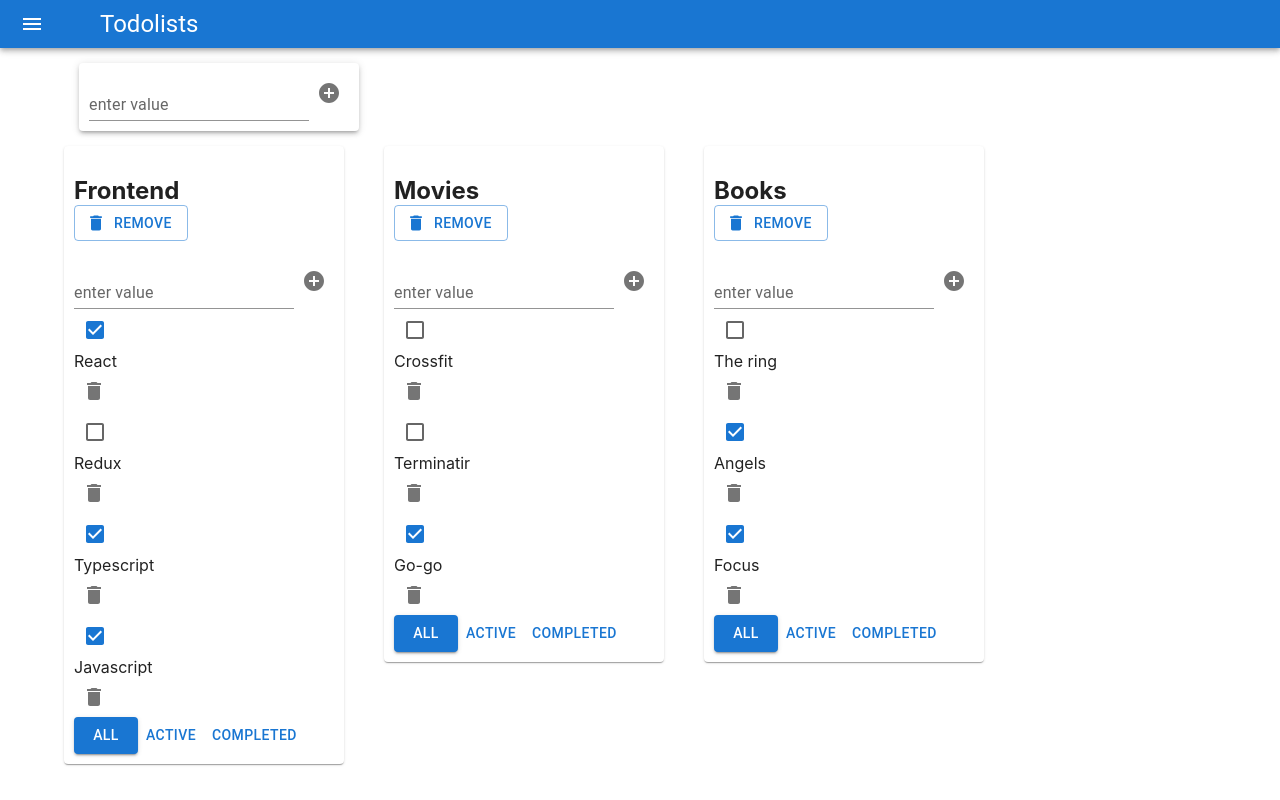
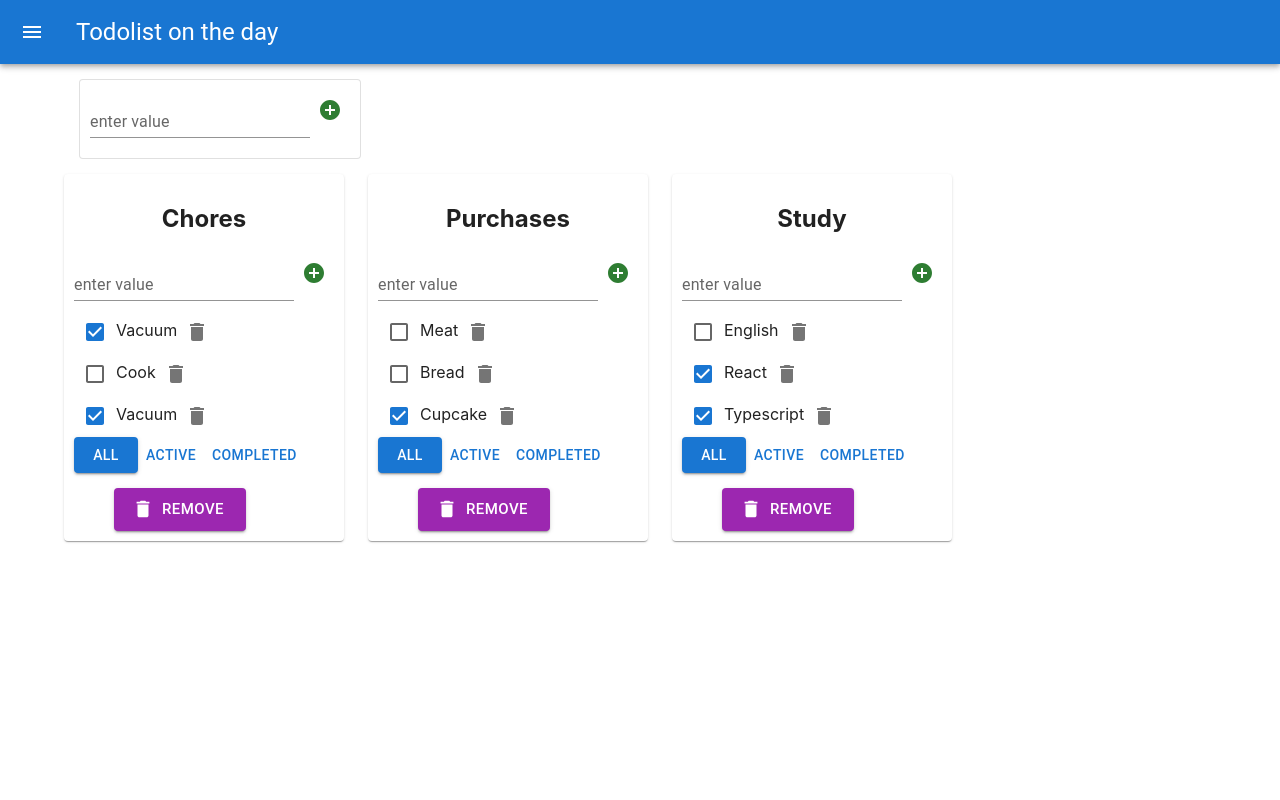
Before and after one commit to Genya10/todolist-react-materials, a React (Create React App) app: page / in a window 1280 px wide. Built offline with nearby package versions, Linux system fonts and the light colour scheme.

Commit message:
refactoring

```diff
--- a/src/AddTaskInput.tsx
+++ b/src/AddTaskInput.tsx
@@ -28,7 +28,8 @@ type PropsTypeInput={
 
     return(
       <div>
-        <TextField variant={"standard"}
+        <TextField style={{marginBottom:'10px'}}
+          variant={"standard"}
           label={"enter value"}
           value={newTaskTitle}
           onChange={inputOnChange}
@@ -36,9 +37,9 @@ type PropsTypeInput={
           error={!!error}
           helperText={error}
         />
-        <IconButton
-         onClick={setAddTask}>
-          < AddCircleIcon />
+        <IconButton color={'success'}
+                    onClick={setAddTask}>
+            <AddCircleIcon />
          </IconButton>
       </div>
     )
--- a/src/App.tsx
+++ b/src/App.tsx
@@ -1,5 +1,4 @@
-import React, { useState } from "react";
-import "./App.css";
+import  { useState } from "react";
 import { Todolist } from "./Todolist";
 import { AddTaskInput } from "./AddTaskInput";
 import { v1 } from "uuid";
@@ -58,27 +57,26 @@ function App() {
   const todolist3=v1();
 
   let [todoLists,setTodoLists] = useState <Array<TodolistType>>([
-    {id:todolist1,title:"Frontend",filter:"all",},
-    {id:todolist2,title:"Movies",filter:"all",},
-    {id:todolist3,title:"Books",filter:"all",},
+    {id:todolist1,title:"Chores",filter:"all",},
+    {id:todolist2,title:"Purchases",filter:"all",},
+    {id:todolist3,title:"Study",filter:"all",},
    ]);
 
   let [tasks,setTasks] = useState<TypeTasks>({
     [todolist1]:[
-      { id: v1(), title: "React", isDone: true },
-      { id: v1(), title: "Redux", isDone: false },
-      { id: v1(), title: "Typescript", isDone: true },
-      { id: v1(), title: "Javascript", isDone: true },
+      { id: v1(), title: "Vacuum", isDone: true },
+      { id: v1(), title: "Cook", isDone: false },
+      { id: v1(), title: "Vacuum", isDone: true },
     ],
     [todolist2]:[
-      { id: v1(), title: "Crossfit", isDone: false },
-      { id: v1(), title: "Terminatir", isDone: false },
-      { id: v1(), title: "Go-go", isDone: true },
+      { id: v1(), title: "Meat", isDone: false },
+      { id: v1(), title: "Bread", isDone: false },
+      { id: v1(), title: "Cupcake", isDone: true },
     ],
     [todolist3]:[
-      { id: v1(), title: "The ring", isDone: false },
-      { id: v1(), title: "Angels", isDone: true},
-      { id: v1(), title: "Focus", isDone: true },
+      { id: v1(), title: "English", isDone: false },
+      { id: v1(), title: "React", isDone: true},
+      { id: v1(), title: "Typescript", isDone: true },
     ]
   })
   const removeTodolist=(todoId:string)=>{
@@ -113,28 +111,28 @@ function App() {
 
   return (
     <div className="App">
-      <AppBar position="static">
-        <Toolbar variant="dense">
+      <AppBar position={'sticky'}>
+        <Toolbar variant={'regular'}>
           <IconButton
-            edge="start"
-            color="inherit"
-            aria-label="menu"
-            sx={{ mr: 6 }}
+            edge={'start'}
+            color={'inherit'}
+            sx={{mr:3}}
           >
             <MenuIcon />
           </IconButton>
           <Typography variant="h5" color="inherit" component="div">
-            Todolists
+            Todolist on the day
           </Typography>
         </Toolbar>
       </AppBar>
       <Container fixed>
         <Grid container>
-          <Paper elevation={3} style={{margin:'15px',padding:'10px'}}>
+          <Paper elevation={6} variant={'outlined'}
+          style={{margin:'15px',padding:'10px'}}>
             <AddTaskInput addItem={addTodolist} />
           </Paper>
         </Grid>
-        <Grid container spacing={5}>
+        <Grid container spacing={3}>
           {todoLists.map((tl) => {
             let filterForTask = tasks[tl.id];
             if (tl.filter === "completed") {
@@ -146,7 +144,7 @@ function App() {
 
             return (
               <Grid item>
-                <Paper style={{ padding: "10px" }}>
+                <Paper style={{ padding: '10px' }}>
                   <Todolist
                     key={tl.id}
                     id={tl.id}
--- a/src/Edit.tsx
+++ b/src/Edit.tsx
@@ -1,11 +1,10 @@
-import { useEffect, useState } from "react";
+import { useState } from "react";
 import { ChangeEvent } from "react";
 
 type PropsTypeEdit={
     title:string,
     changeValue:(newValue:string)=>void,
 }
-
 
 export const EditMode=(props:PropsTypeEdit)=>{
 
@@ -17,14 +16,14 @@ export const EditMode=(props:PropsTypeEdit)=>{
       setValue(props.title);
     };
     const changeOnTrue = () => {
-        setEdit(true);
-         props.changeValue(value);
-        };
+      setEdit(true);
+      props.changeValue(value);
+    };
     const onChangeHandler = (e: ChangeEvent<HTMLInputElement>) =>
       setValue(e.currentTarget.value);
 
     return (
-      <div className="btn-span">
+      <span >
         {edit ? (
           <span onDoubleClick={changeOnFalse}>{props.title}</span>
         ) : (
@@ -37,6 +36,6 @@ export const EditMode=(props:PropsTypeEdit)=>{
           />
         )}
 
-      </div>
+      </span>
     );
 }
--- a/src/Todolist.tsx
+++ b/src/Todolist.tsx
@@ -43,12 +43,9 @@ export const Todolist = (props:PropsType) => {
 
   return (
     <div>
-      <h2>
-        <EditMode title={props.title} changeValue={changeTitle} />
-        <Button onClick={removeTodo}
-        variant="outlined" startIcon={<Delete />}>
-          Remove
-        </Button>
+      <h2 style={{textAlign:'center'}}>
+        <EditMode title={props.title}
+                  changeValue={changeTitle} />
       </h2>
       <AddTaskInput addItem={addTaskTodo} />
 
@@ -65,13 +62,11 @@ export const Todolist = (props:PropsType) => {
         };
 
         return (
-          <div key={task.id} className={task.isDone === true ? "pale" : ""}>
-            {" "}
-            <Checkbox
-              checked={task.isDone}
-              onChange={onCheckTask}
-            />
-            <EditMode changeValue={changeSpan} title={task.title} />
+          <div key={task.id}>
+            <Checkbox checked={task.isDone}
+                      onChange={onCheckTask} />
+            <EditMode changeValue={changeSpan}
+                      title={task.title} />
             <IconButton onClick={btnRemoveTask}>
               <Delete />
             </IconButton>
@@ -83,8 +78,7 @@ export const Todolist = (props:PropsType) => {
         <Button variant={props.filter === "all" ? "contained" : "text"}
           onClick={btnAll}
         >
-          {" "}
-          All{" "}
+          All
         </Button>
         <Button variant={props.filter==="active" ? "contained": "text"}
           onClick={btnActive}
@@ -92,11 +86,19 @@ export const Todolist = (props:PropsType) => {
           Active
         </Button>
         <Button variant={props.filter==="completed" ? "contained": "text"}
-          onClick={btnCompleted}
+                onClick={btnCompleted}
         >
           Completed
         </Button>
       </div>
+        <Button size={'large'}
+                style={{marginTop:'15px',marginLeft:'40px'}}
+                color={'secondary'}
+                onClick={removeTodo}
+                variant={'contained'}
+                startIcon={<Delete />}>
+          Remove
+        </Button>
     </div>
   );
 };
```
